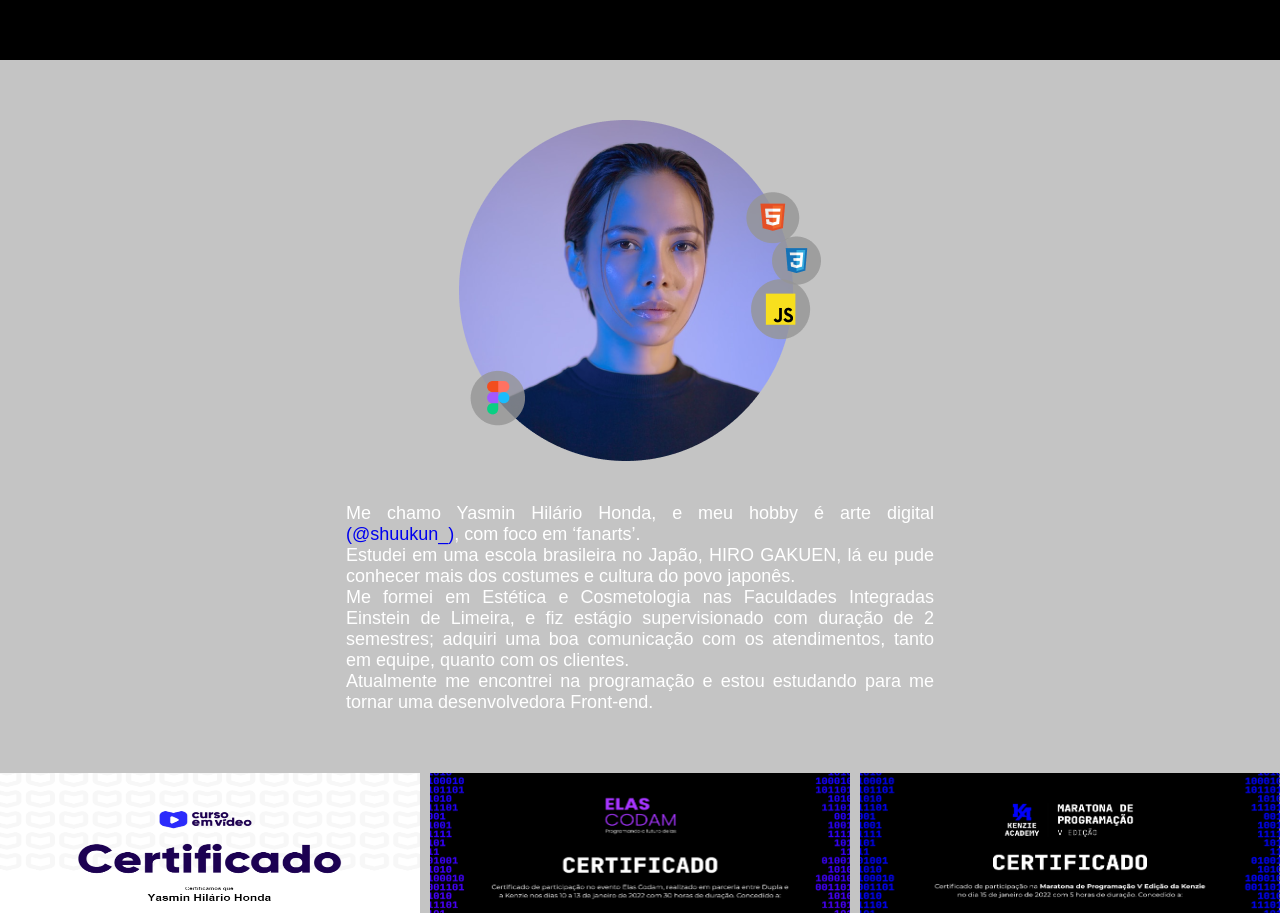
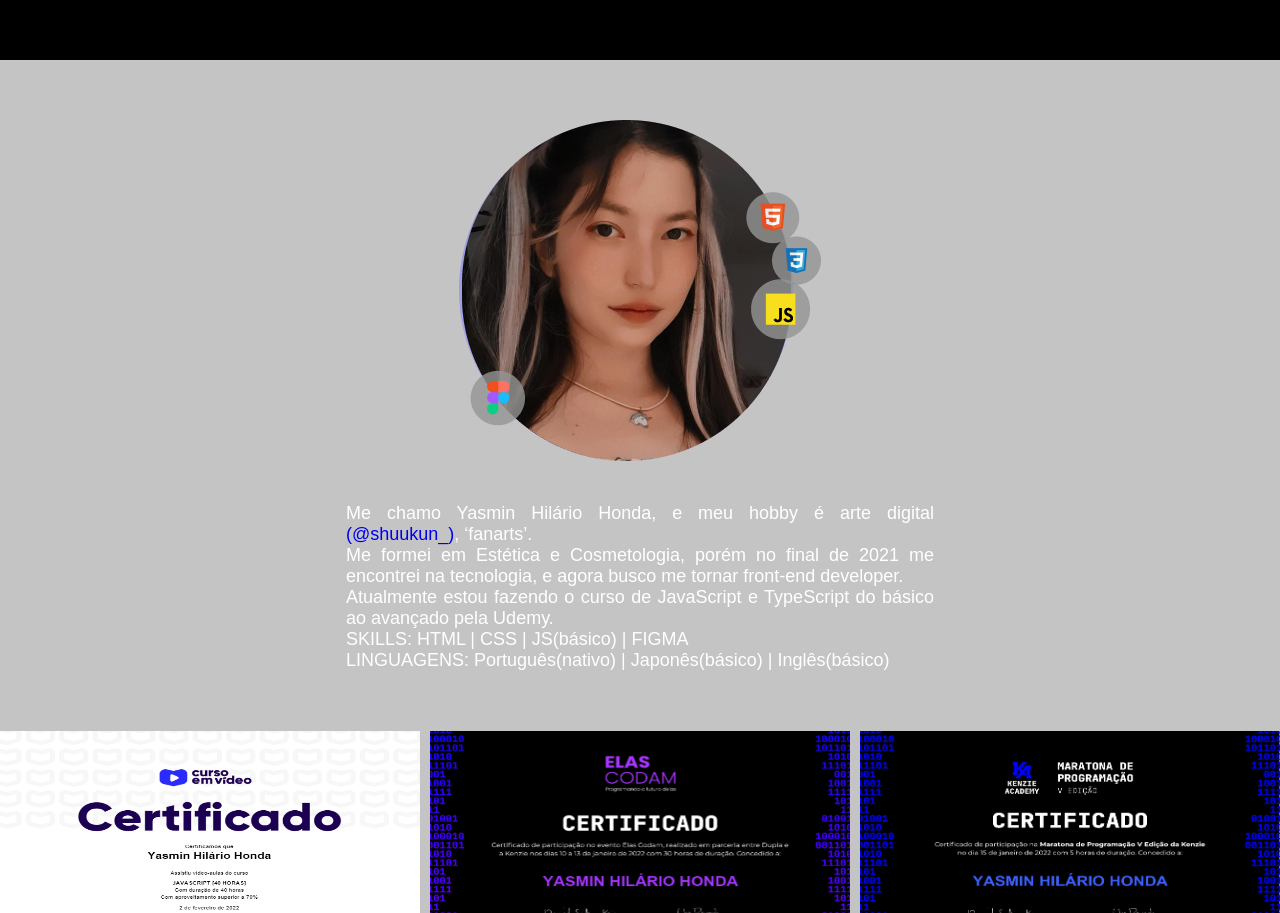
Before and after one commit to yasminhonda/MeuPortfolio, a plain HTML site: page index.html in a window 1280 px wide. Shown: the part 740-1653 px from the top of the page. Drawn offline with Linux system fonts and the light colour scheme; a web font is replaced by a local one.

Commit message:
Atualizando

```diff
--- a/index.html
+++ b/index.html
@@ -68,14 +68,15 @@
     <section class="sobre" id="sobre">
         <div class="containerSobre">
             <div class="sobreTexto">
-                <p>Me chamo Yasmin Hilário Honda, e meu hobby é arte digital <a href="https://www.instagram.com/shuukun_/" target="_blank">(@shuukun_)</a>, com foco em ‘fanarts’.<br>
-                    Estudei em uma escola brasileira no Japão, HIRO GAKUEN, lá eu pude conhecer mais dos costumes e cultura do povo japonês.<br>
-                    Me formei em Estética e Cosmetologia nas Faculdades Integradas Einstein de Limeira, e fiz estágio supervisionado com duração de 2 semestres; adquiri uma boa comunicação com os atendimentos, tanto em equipe, quanto com os clientes. <br>
-                    Atualmente me encontrei na programação e estou estudando para me tornar uma desenvolvedora Front-end.
+                <p>Me chamo Yasmin Hilário Honda, e meu hobby é arte digital <a href="https://www.instagram.com/shuukun_/" target="_blank">(@shuukun_)</a>, ‘fanarts’.<br>
+                    Me formei em Estética e Cosmetologia, porém no final de 2021 me encontrei na tecnologia, e agora busco me tornar front-end developer.<br>
+                    Atualmente estou fazendo o curso de JavaScript e TypeScript do básico ao avançado pela Udemy.<br>
+                    SKILLS: HTML | CSS | JS(básico) | FIGMA<br>
+                    LINGUAGENS: Português(nativo) | Japonês(básico) | Inglês(básico)
                 </p>
             </div>
             <div>
-                <img class="imgPerfil" src="./assets/img/imagem-perfil-skills.png" alt="foto de perfil da Yasmin com as logo de HTML, CSS, JS e Figma">
+                <img class="imgPerfil" src="./assets/img/imagem-perfil.png" alt="foto de perfil da Yasmin com as logo de HTML, CSS, JS e Figma">
             </div>
         </div>
 
```
Also changed, not shown: assets/img/emconstrucao.jpg (deleted), assets/img/imagem-perfil-skills.png (deleted), assets/img/imagem-perfil.png (added), 1 other file.
